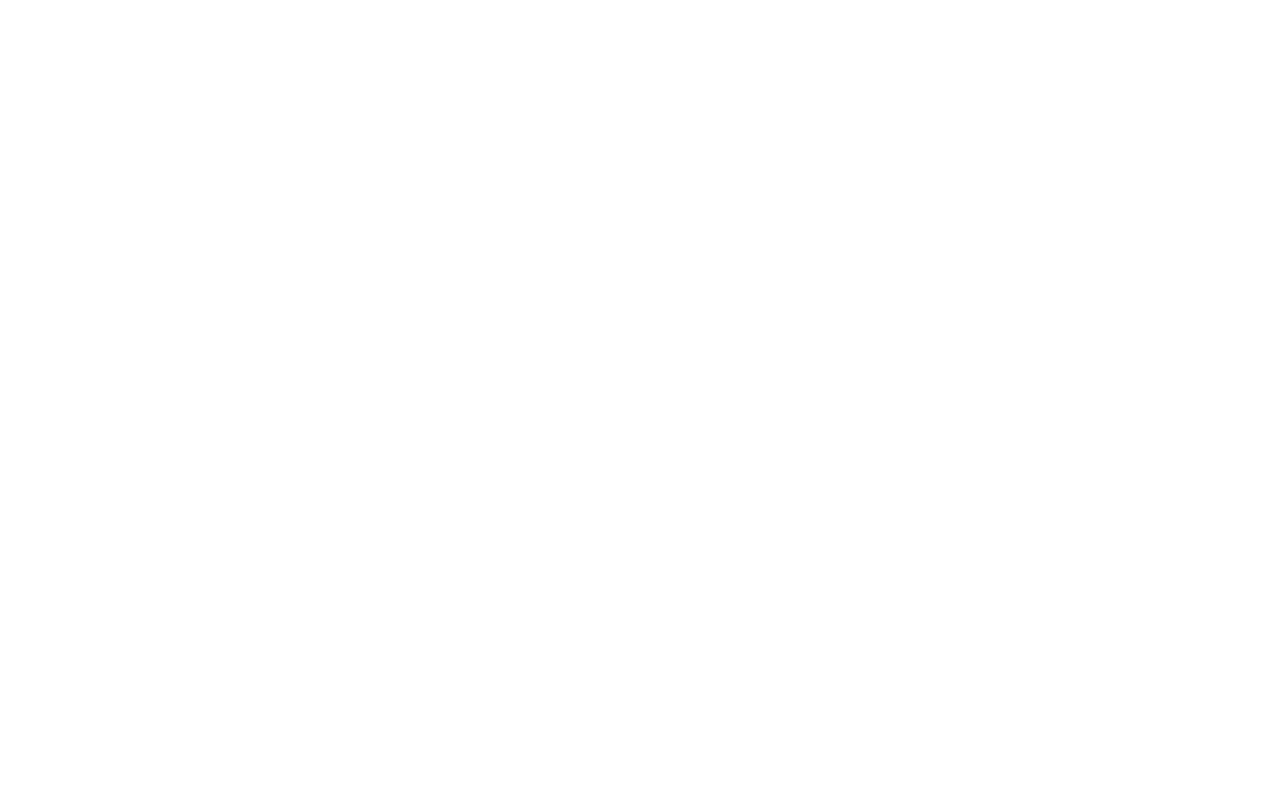
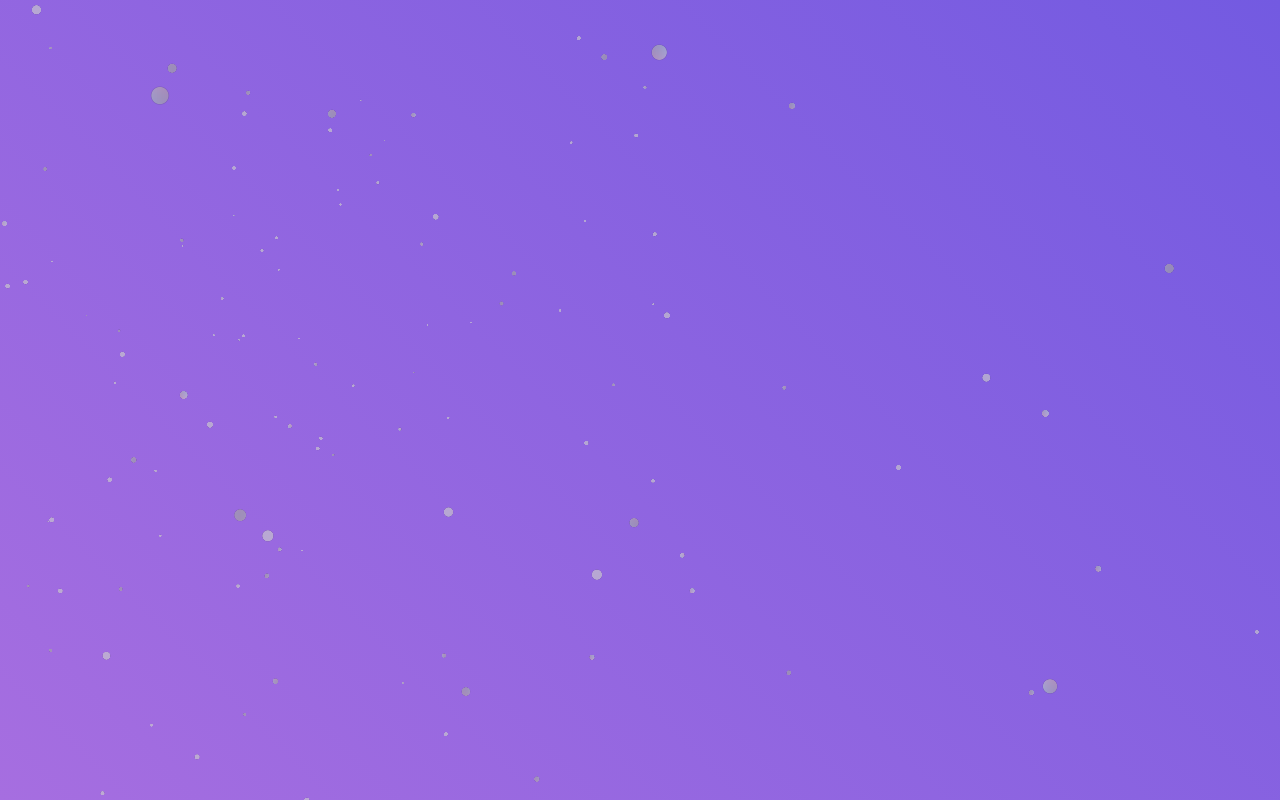
Before and after one commit to Spinichi/AIContact, a React (Vite) app in the folder AI_Contact_FE/: page /AuthPage in a window 1280 px wide. Before the commit this address had no page. Built offline with nearby package versions, Linux system fonts and the light colour scheme.

Commit message:
feat : 로그인 및 회원가입 화면 파티클 배경 추가 및 레이아웃 구성[S13P11A702-16]

```diff
--- a/AI_Contact_FE/src/App.tsx
+++ b/AI_Contact_FE/src/App.tsx
@@ -9,16 +9,16 @@
 // export default App;
 import React from "react";
 import { BrowserRouter as Router, Routes, Route } from "react-router-dom";
-// import AuthPage from "./pages/AuthPage";
 
 import MainPage from "./pages/MainPage"; // 기존 메인 페이지
+import AuthPage from "./pages/AuthPage"; // 회원가입 페이지
 
 function App() {
   return (
     <Router>
       <Routes>
         <Route path="/" element={<MainPage />} />
-        {/* <Route path="/AuthPage" element={<AuthPage />} /> */}
+        <Route path="/AuthPage" element={<AuthPage />} />
       </Routes>
     </Router>
   );
--- /dev/null
+++ b/AI_Contact_FE/src/components/AuthBackground.tsx
@@ -0,0 +1,20 @@
+import Particles from './Particles.tsx';
+
+
+export default function AuthBackground(){
+    return(
+        <div style = {{ width : "100vw", height : "100vh"}}>
+            <Particles
+                particleColors={['#ffffff', '#ffffff']}
+                particleCount={300}
+                particleSpread={10}
+                speed={0.1}
+                particleBaseSize={200}
+                moveParticlesOnHover={false}
+                alphaParticles={true}
+                disableRotation={false}
+                cameraDistance={10}
+            />
+        </div>
+    );
+}
--- /dev/null
+++ b/AI_Contact_FE/src/components/AuthForm.tsx
@@ -0,0 +1,9 @@
+
+interface AuthFormProps {
+    position : 'left' | 'right';
+    onFormChange : () => void;
+}
+
+export default function AuthForm() {
+    return (<></>);
+}
--- /dev/null
+++ b/AI_Contact_FE/src/components/Particles.tsx
@@ -0,0 +1,248 @@
+import React, { useEffect, useRef } from "react";
+import { Renderer, Camera, Geometry, Program, Mesh } from "ogl";
+
+import '../styles/Particles.css';
+
+interface ParticlesProps {
+  particleCount?: number;
+  particleSpread?: number;
+  speed?: number;
+  particleColors?: string[];
+  moveParticlesOnHover?: boolean;
+  particleHoverFactor?: number;
+  alphaParticles?: boolean;
+  particleBaseSize?: number;
+  sizeRandomness?: number;
+  cameraDistance?: number;
+  disableRotation?: boolean;
+  className?: string;
+}
+
+const defaultColors: string[] = ["#ffffff", "#ffffff", "#ffffff"];
+
+const hexToRgb = (hex: string): [number, number, number] => {
+  hex = hex.replace(/^#/, "");
+  if (hex.length === 3) {
+    hex = hex.split("").map((c) => c + c).join("");
+  }
+  const int = parseInt(hex, 16);
+  const r = ((int >> 16) & 255) / 255;
+  const g = ((int >> 8) & 255) / 255;
+  const b = (int & 255) / 255;
+  return [r, g, b];
+};
+
+const vertex = /* glsl */ `
+  attribute vec3 position;
+  attribute vec4 random;
+  attribute vec3 color;
+
+  uniform mat4 modelMatrix;
+  uniform mat4 viewMatrix;
+  uniform mat4 projectionMatrix;
+  uniform float uTime;
+  uniform float uSpread;
+  uniform float uBaseSize;
+  uniform float uSizeRandomness;
+
+  varying vec4 vRandom;
+  varying vec3 vColor;
+
+  void main() {
+    vRandom = random;
+    vColor = color;
+
+    vec3 pos = position * uSpread;
+    pos.z *= 10.0;
+
+    vec4 mPos = modelMatrix * vec4(pos, 1.0);
+    float t = uTime;
+    mPos.x += sin(t * random.z + 6.28 * random.w) * mix(0.1, 1.5, random.x);
+    mPos.y += sin(t * random.y + 6.28 * random.x) * mix(0.1, 1.5, random.w);
+    mPos.z += sin(t * random.w + 6.28 * random.y) * mix(0.1, 1.5, random.z);
+
+    vec4 mvPos = viewMatrix * mPos;
+    gl_PointSize = (uBaseSize * (1.0 + uSizeRandomness * (random.x - 0.5))) / length(mvPos.xyz);
+    gl_Position = projectionMatrix * mvPos;
+  }
+`;
+
+const fragment = /* glsl */ `
+  precision highp float;
+
+  uniform float uTime;
+  uniform float uAlphaParticles;
+  varying vec4 vRandom;
+  varying vec3 vColor;
+
+  void main() {
+    vec2 uv = gl_PointCoord.xy;
+    float d = length(uv - vec2(0.5));
+
+    if(uAlphaParticles < 0.5) {
+      if(d > 0.5) {
+        discard;
+      }
+      gl_FragColor = vec4(vColor + 0.2 * sin(uv.yxx + uTime + vRandom.y * 6.28), 1.0);
+    } else {
+      float circle = smoothstep(0.5, 0.4, d) * 0.8;
+      gl_FragColor = vec4(vColor + 0.2 * sin(uv.yxx + uTime + vRandom.y * 6.28), circle);
+    }
+  }
+`;
+
+const Particles: React.FC<ParticlesProps> = ({
+  particleCount = 300,
+  particleSpread = 10,
+  speed = 0.1,
+  particleColors,
+  moveParticlesOnHover = false,
+  particleHoverFactor = 1,
+  alphaParticles = false,
+  particleBaseSize = 100,
+  sizeRandomness = 1,
+  cameraDistance = 20,
+  disableRotation = false,
+  className,
+}) => {
+  const containerRef = useRef<HTMLDivElement>(null);
+  const mouseRef = useRef<{ x: number; y: number }>({ x: 0, y: 0 });
+
+  useEffect(() => {
+    const container = containerRef.current;
+    if (!container) return;
+
+    const renderer = new Renderer({ depth: false, alpha: true });
+    const gl = renderer.gl;
+    container.appendChild(gl.canvas);
+    gl.clearColor(0, 0, 0, 0);
+
+    const camera = new Camera(gl, { fov: 15 });
+    camera.position.set(0, 0, cameraDistance);
+
+    const resize = () => {
+      const width = container.clientWidth;
+      const height = container.clientHeight;
+      renderer.setSize(width, height);
+      camera.perspective({ aspect: gl.canvas.width / gl.canvas.height });
+    };
+    window.addEventListener("resize", resize, false);
+    resize();
+
+    const handleMouseMove = (e: MouseEvent) => {
+      const rect = container.getBoundingClientRect();
+      const x = ((e.clientX - rect.left) / rect.width) * 2 - 1;
+      const y = -(((e.clientY - rect.top) / rect.height) * 2 - 1);
+      mouseRef.current = { x, y };
+    };
+
+    if (moveParticlesOnHover) {
+      container.addEventListener("mousemove", handleMouseMove);
+    }
+
+    const count = particleCount;
+    const positions = new Float32Array(count * 3);
+    const randoms = new Float32Array(count * 4);
+    const colors = new Float32Array(count * 3);
+    const palette = particleColors && particleColors.length > 0 ? particleColors : defaultColors;
+
+    for (let i = 0; i < count; i++) {
+      let x: number, y: number, z: number, len: number;
+      do {
+        x = Math.random() * 2 - 1;
+        y = Math.random() * 2 - 1;
+        z = Math.random() * 2 - 1;
+        len = x * x + y * y + z * z;
+      } while (len > 1 || len === 0);
+      const r = Math.cbrt(Math.random());
+      positions.set([x * r, y * r, z * r], i * 3);
+      randoms.set([Math.random(), Math.random(), Math.random(), Math.random()], i * 4);
+      const col = hexToRgb(palette[Math.floor(Math.random() * palette.length)]);
+      colors.set(col, i * 3);
+    }
+
+    const geometry = new Geometry(gl, {
+      position: { size: 3, data: positions },
+      random: { size: 4, data: randoms },
+      color: { size: 3, data: colors },
+    });
+
+    const program = new Program(gl, {
+      vertex,
+      fragment,
+      uniforms: {
+        uTime: { value: 0 },
+        uSpread: { value: particleSpread },
+        uBaseSize: { value: particleBaseSize },
+        uSizeRandomness: { value: sizeRandomness },
+        uAlphaParticles: { value: alphaParticles ? 1 : 0 },
+      },
+      transparent: true,
+      depthTest: false,
+    });
+
+    const particles = new Mesh(gl, { mode: gl.POINTS, geometry, program });
+
+    let animationFrameId: number;
+    let lastTime = performance.now();
+    let elapsed = 0;
+
+    const update = (t: number) => {
+      animationFrameId = requestAnimationFrame(update);
+      const delta = t - lastTime;
+      lastTime = t;
+      elapsed += delta * speed;
+
+      program.uniforms.uTime.value = elapsed * 0.001;
+
+      if (moveParticlesOnHover) {
+        particles.position.x = -mouseRef.current.x * particleHoverFactor;
+        particles.position.y = -mouseRef.current.y * particleHoverFactor;
+      } else {
+        particles.position.x = 0;
+        particles.position.y = 0;
+      }
+
+      if (!disableRotation) {
+        particles.rotation.x = Math.sin(elapsed * 0.0002) * 0.1;
+        particles.rotation.y = Math.cos(elapsed * 0.0005) * 0.15;
+        particles.rotation.z += 0.01 * speed;
+      }
+
+      renderer.render({ scene: particles, camera });
+    };
+
+    animationFrameId = requestAnimationFrame(update);
+
+    return () => {
+      window.removeEventListener("resize", resize);
+      if (moveParticlesOnHover) {
+        container.removeEventListener("mousemove", handleMouseMove);
+      }
+      cancelAnimationFrame(animationFrameId);
+      if (container.contains(gl.canvas)) {
+        container.removeChild(gl.canvas);
+      }
+    };
+  }, [
+    particleCount,
+    particleSpread,
+    speed,
+    moveParticlesOnHover,
+    particleHoverFactor,
+    alphaParticles,
+    particleBaseSize,
+    sizeRandomness,
+    cameraDistance,
+    disableRotation,
+  ]);
+
+  return (
+    <div
+      ref={containerRef}
+      className={`particles-container ${className}`}
+    />
+  );
+};
+
+export default Particles;
--- /dev/null
+++ b/AI_Contact_FE/src/pages/AuthPage.tsx
@@ -0,0 +1,18 @@
+import '../styles/MainPages.css';
+import React, { useState } from 'react';
+import AuthBackground from '../components/AuthBackground.tsx';
+import AuthForm from '../components/AuthForm';
+
+export default function AuthPage() {
+    const [isSignUp, setIsSignUp] = useState(true);
+
+    return(
+        <div className="main-layout">
+            <AuthBackground />
+
+            {/* <AuthForm position = {isSignUp ? 'right' : 'left'}
+            onFormChange={()=>setIsSignUp(isSignUp => !isSignUp)} /> */}
+
+        </div>
+    );
+}
--- /dev/null
+++ b/AI_Contact_FE/src/styles/Particles.css
@@ -0,0 +1,7 @@
+.particles-container {
+  background-image: linear-gradient(45deg, var(--secondary), var(--primary));
+  position: relative;
+  height : 100%;
+  margin : 0;
+  overflow: hidden;
+}
```
Also changed, not shown: AI_Contact_FE/src/assets/images/main_logo.png (added).
